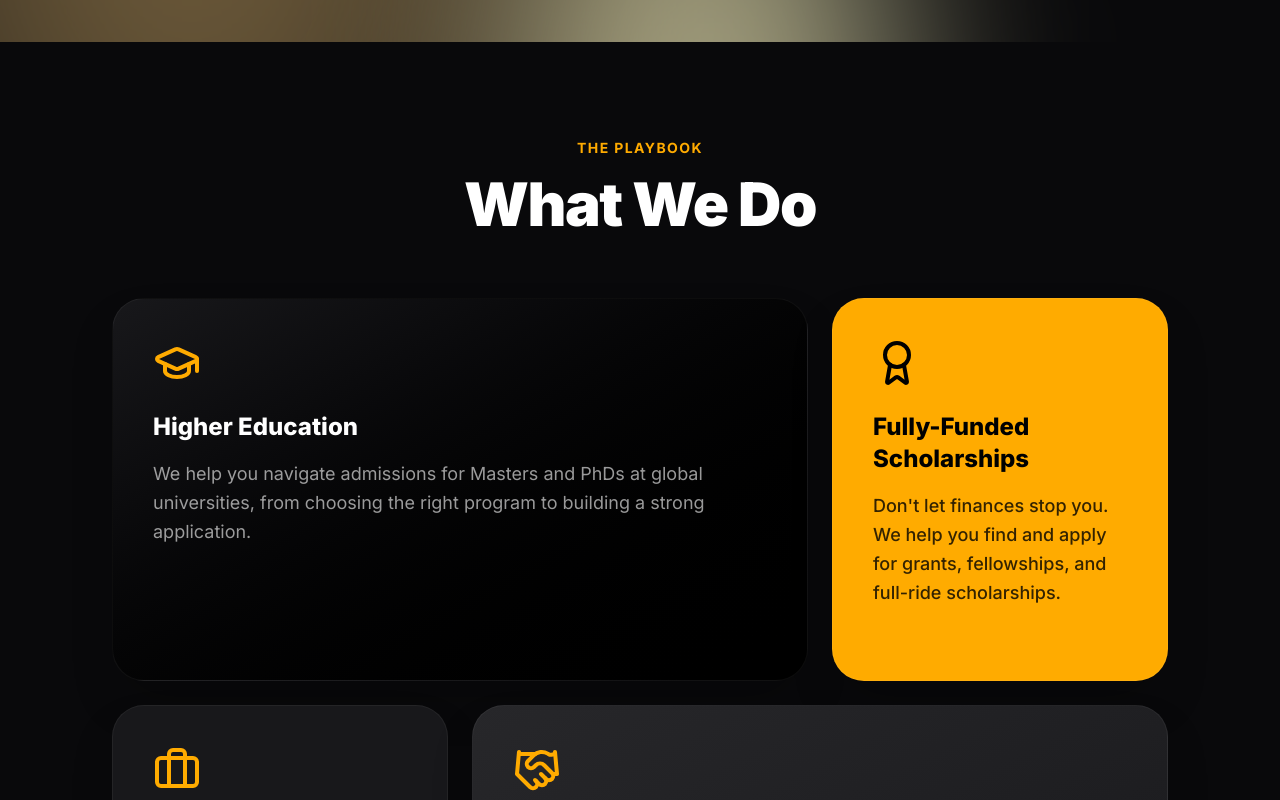
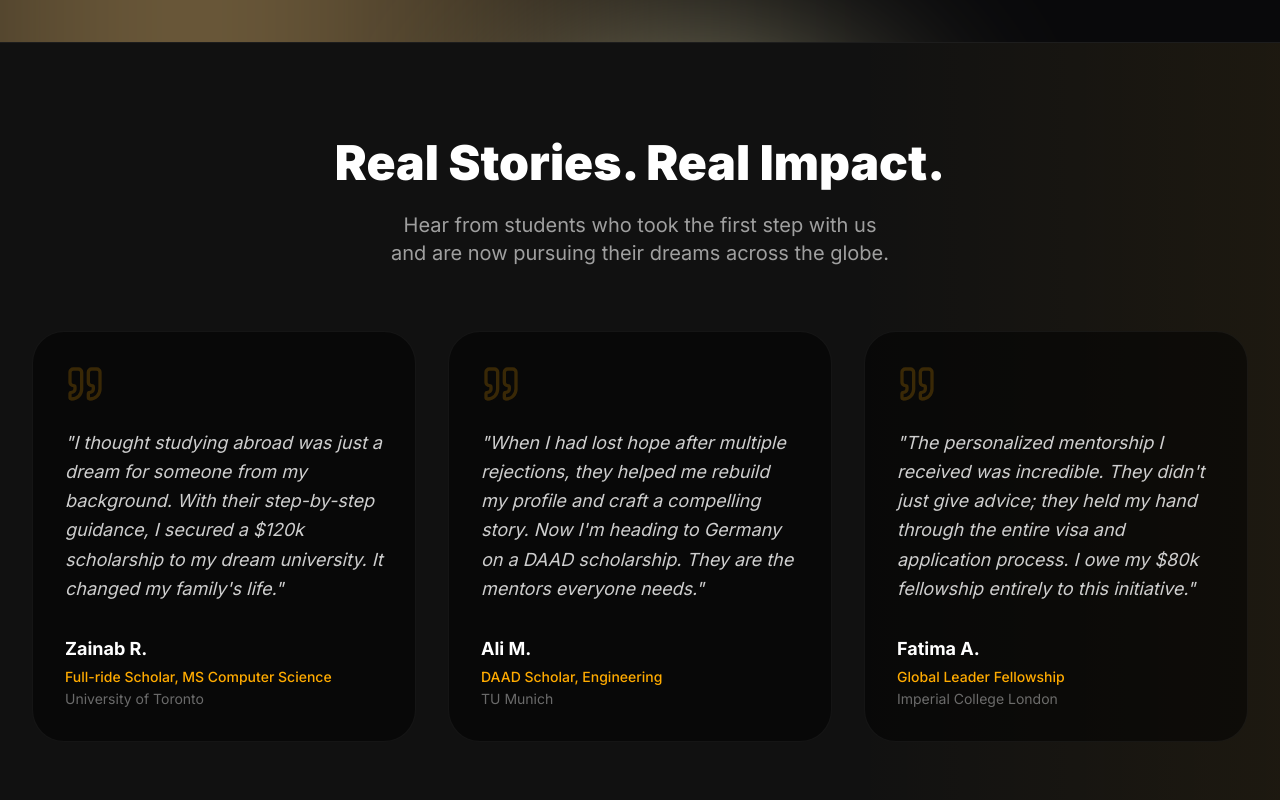
Before and after one commit to haseebashfaq490/Aik-Kadam, a React (Vite) app: page / in a window 1280 px wide. Shown: the part 1780-2580 px from the top of the page. Built offline with nearby package versions, Linux system fonts and the light colour scheme; a web font is replaced by a local one.

Commit message:
feat: Add Testimonials section
Introduces a new section to showcase student success stories and testimonials, enhancing social proof and demonstrating the initiative's impact. The section includes quotes, author names, and their academic achievements.

```diff
--- a/src/App.tsx
+++ b/src/App.tsx
@@ -3,6 +3,7 @@ import Navbar from './components/Navbar';
 import Hero from './components/Hero';
 import Story from './components/Story';
 import WhatWeDo from './components/WhatWeDo';
+import Testimonials from './components/Testimonials';
 import Impact from './components/Impact';
 import GetInvolved from './components/GetInvolved';
 import Footer from './components/Footer';
@@ -37,6 +38,7 @@ export default function App() {
         <main>
           <Hero onOpenModal={openModal} />
           <Story />
+          <Testimonials />
           <WhatWeDo />
           <Impact />
           <GetInvolved onOpenModal={openModal} />
--- /dev/null
+++ b/src/components/Testimonials.tsx
@@ -0,0 +1,64 @@
+import React from 'react';
+import { motion } from 'motion/react';
+import { Quote } from 'lucide-react';
+
+const testimonials = [
+  {
+    quote: "I thought studying abroad was just a dream for someone from my background. With their step-by-step guidance, I secured a $120k scholarship to my dream university. It changed my family's life.",
+    author: "Zainab R.",
+    role: "Full-ride Scholar, MS Computer Science",
+    university: "University of Toronto"
+  },
+  {
+    quote: "When I had lost hope after multiple rejections, they helped me rebuild my profile and craft a compelling story. Now I'm heading to Germany on a DAAD scholarship. They are the mentors everyone needs.",
+    author: "Ali M.",
+    role: "DAAD Scholar, Engineering",
+    university: "TU Munich"
+  },
+  {
+    quote: "The personalized mentorship I received was incredible. They didn't just give advice; they held my hand through the entire visa and application process. I owe my $80k fellowship entirely to this initiative.",
+    author: "Fatima A.",
+    role: "Global Leader Fellowship",
+    university: "Imperial College London"
+  }
+];
+
+export default function Testimonials() {
+  return (
+    <section className="py-24 relative overflow-hidden bg-[#111] z-10 border-y border-white/5">
+      <div className="absolute top-0 right-0 w-1/3 h-full bg-gradient-to-l from-brand-orange/5 to-transparent pointer-events-none" />
+
+      <div className="max-w-7xl mx-auto px-6 lg:px-8 relative z-10">
+        <div className="text-center mb-16">
+          <h2 className="text-4xl md:text-5xl font-sans font-black text-white mb-6">Real Stories. Real Impact.</h2>
+          <p className="text-xl text-white/60 max-w-2xl mx-auto text-balance">
+            Hear from students who took the first step with us and are now pursuing their dreams across the globe.
+          </p>
+        </div>
+
+        <div className="grid md:grid-cols-3 gap-8">
+          {testimonials.map((t, i) => (
+            <motion.div
+              key={i}
+              initial={{ opacity: 0, y: 20 }}
+              whileInView={{ opacity: 1, y: 0 }}
+              viewport={{ once: true }}
+              transition={{ delay: i * 0.1, duration: 0.6 }}
+              className="bg-black/50 p-8 rounded-[2rem] border border-white/5 relative group hover:border-brand-orange/30 transition-colors"
+            >
+              <Quote className="w-10 h-10 text-brand-orange/20 mb-6 group-hover:text-brand-orange/40 transition-colors" />
+              <p className="text-white/80 text-lg leading-relaxed mb-8 italic">
+                "{t.quote}"
+              </p>
+              <div>
+                <p className="font-bold text-white text-lg">{t.author}</p>
+                <p className="text-brand-orange font-medium text-sm mt-1">{t.role}</p>
+                <p className="text-white/40 text-sm mt-0.5">{t.university}</p>
+              </div>
+            </motion.div>
+          ))}
+        </div>
+      </div>
+    </section>
+  );
+}
```
